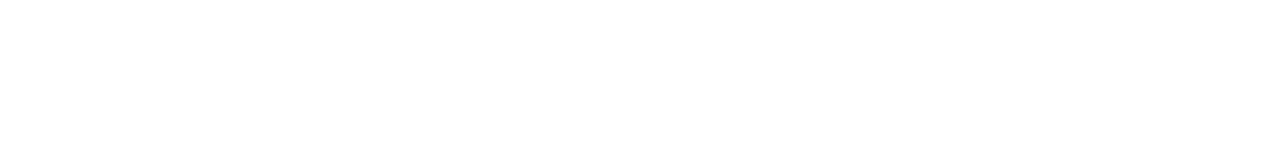
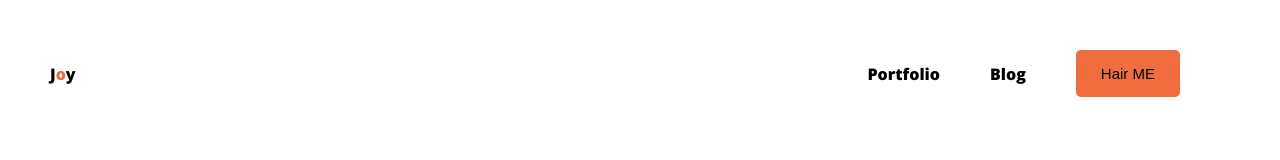
Before and after one commit to Saha-joy7/Developer-Portfolio, a plain HTML site: page index.html in a window 1280 px wide. Drawn offline with nearby package versions, Linux system fonts and the light colour scheme.

Commit message:
added the nav-bar

```diff
--- a/index.html
+++ b/index.html
@@ -4,9 +4,25 @@
     <meta charset="UTF-8">
     <meta name="viewport" content="width=device-width, initial-scale=1.0">
     <title>Developer-portfolio</title>
+    <link rel="preconnect" href="https://fonts.googleapis.com">
+<link rel="preconnect" href="https://fonts.gstatic.com" crossorigin>
+<link href="https://fonts.googleapis.com/css2?family=Open+Sans:ital,wght@0,800;1,700&display=swap" rel="stylesheet">
+    <link rel="stylesheet" href="./style/portfolio.css">
 </head>
 <body>
-    <header></header>
+    <header>
+       <nav>
+        <div class="nav-bar">
+            <div class="nav-left">J<span class="color" >o</span>y</div>
+            <ul class="nav-right">
+                <li><a href=""></a>Portfolio</li>
+                <li><a href=""></a>Blog</li>
+                <li><button class="b-color">Hair ME</button></li>
+            </ul>
+        </div>
+       </nav>
+
+    </header>
     <main>
 
     </main>
--- /dev/null
+++ b/style/portfolio.css
@@ -0,0 +1,42 @@
+*{
+    padding: opx;
+    margin: 0px;
+}
+nav{
+    font-family: 'Open Sans', sans-serif;
+}
+nav li{
+    list-style: none;
+    margin-right: 50px;
+}
+.nav-bar{
+    display: flex;
+    align-items: center;
+    justify-content: space-between;
+    padding: 50px;
+}
+.nav-right{
+    display: flex;
+    align-items: center;
+
+}
+.color{
+    color: rgb(239, 109, 62);
+
+}
+.b-color{
+    background-color: rgb(239, 109, 62);
+    padding: 7px;
+    border: none;
+    border-radius: 5px;
+    font-size: 15px;
+    font-weight: 500px;
+    padding: 15px 25px;
+}
+.header{
+    background-color: #fff8f3
+}
+.img{
+    height: 600px;
+    width: 500px;
+}
```
